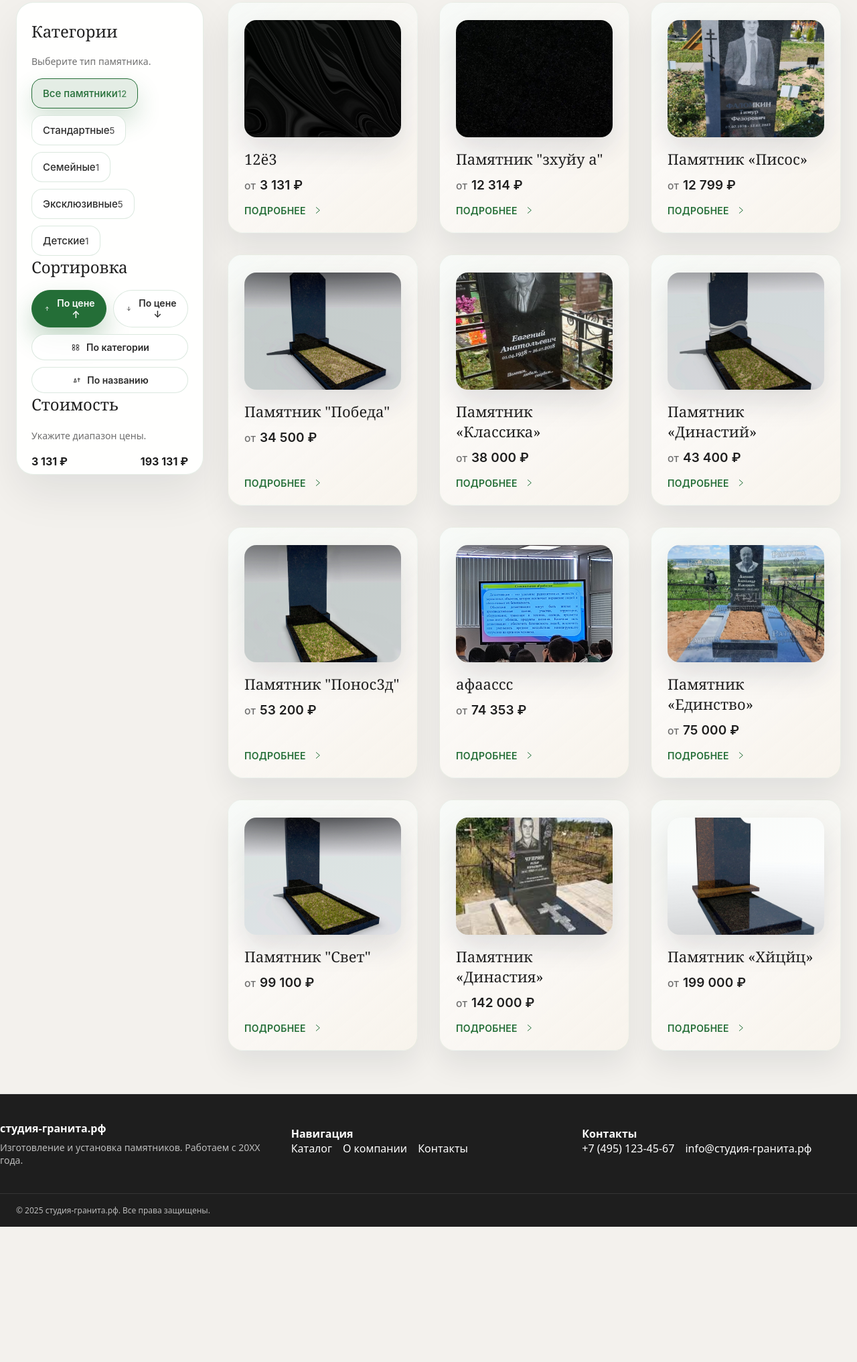
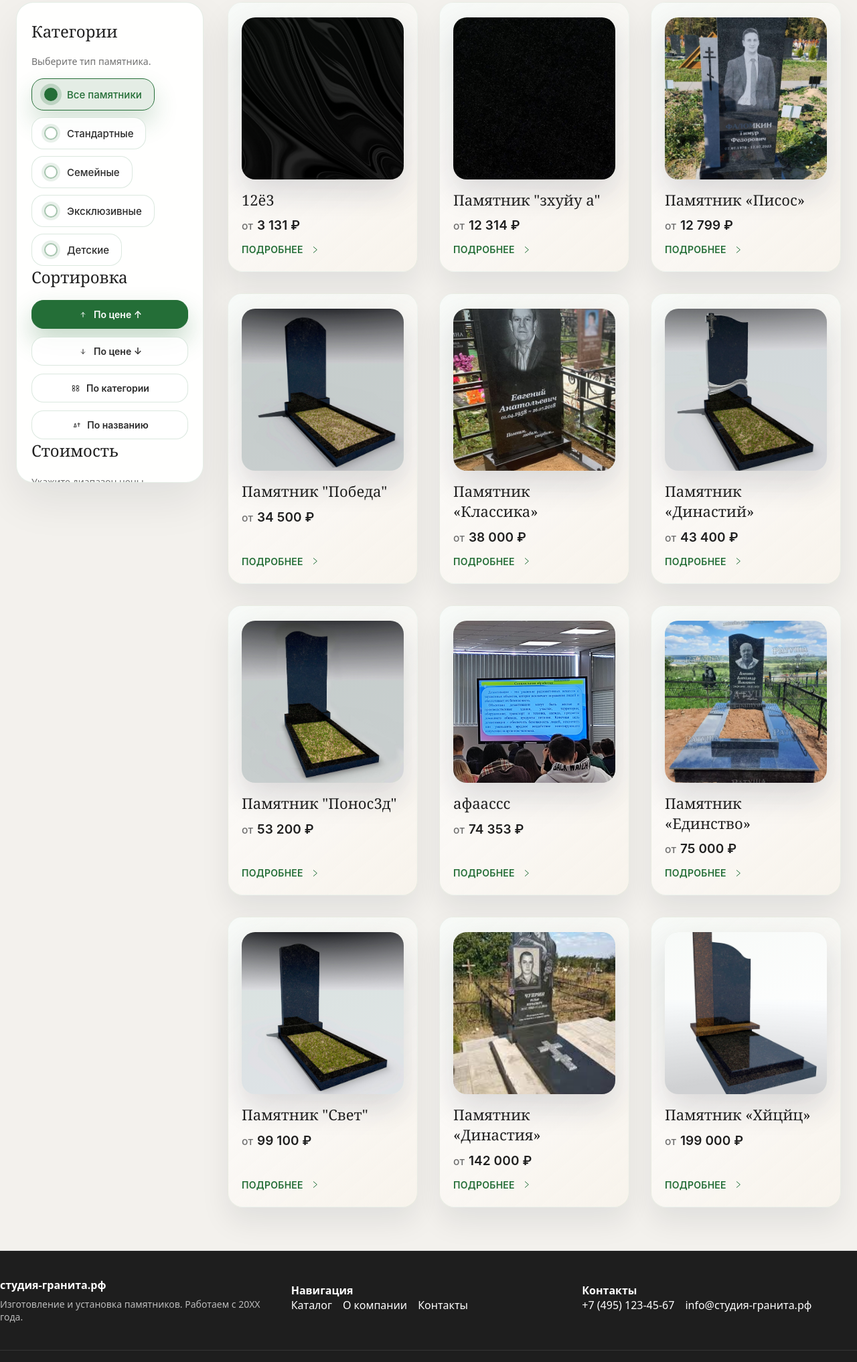
Before and after one commit to romdle/Project_Ritualka, a FastAPI app: page /catalog in a window 1280 px wide. Shown: the part 302-2336 px from the top of the page at 67% size. Before the commit the page ends 2134 px from the top, so only its background shows below. Run offline with FastAPI, Linux system fonts and the light colour scheme; data comes from the database, SQL or seed files in the repository.

Commit message:
ebashu 1

```diff
--- a/app/static/css/main.css
+++ b/app/static/css/main.css
@@ -1,12 +1,12 @@
-:root{--accent:#246e37;--dark:#1E1E1E;--bg:#F3F1ED;--card:#ffffff;--text:#2B2B2B;--maxw:1360px;--header-height:100px;--home-section-gap:48px;}
+:root{--accent:#246e37;--dark:#1E1E1E;--bg:#F3F1ED;--card:#ffffff;--text:#2B2B2B;--maxw:1360px;--header-height:100px;--home-section-gap:48px;--hero-min-height:620px;}
 html,body{height:100%}
 body{margin:0;padding:0;background:var(--bg);color:var(--text);font-family:system-ui,-apple-system,Segoe UI,Roboto,Inter,Arial,sans-serif}
 a{color:inherit;text-decoration:none}
 .container{max-width:var(--maxw);margin:0 auto;padding:0 24px}
-.hero-section{position:relative;background:linear-gradient(135deg,#131313,#000000);overflow:hidden}
+.hero-section{position:relative;background:linear-gradient(135deg,#131313,#000000);overflow:hidden;display:flex;align-items:stretch;min-height:var(--hero-min-height)}
 .hero-section::before{content:"";position:absolute;inset:0;background-image:var(--hero-bg-image,none);background-size:cover;background-position:center;opacity:.58;mix-blend-mode:screen;filter:saturate(120%)}
 .hero-section::after{content:"";position:absolute;inset:0;background:rgba(80,110,200,.65);mix-blend-mode:multiply}
-.hero-inner{position:relative;z-index:1;max-width:1440px;margin:0 auto;padding:var(--home-section-gap) 32px;display:flex;flex-wrap:wrap;gap:48px;align-items:center}
+.hero-inner{position:relative;z-index:1;max-width:1440px;margin:0 auto;padding:calc(var(--home-section-gap)*1.4) 32px;display:flex;flex-wrap:wrap;gap:48px;align-items:center;min-height:var(--hero-min-height)}
 .hero-content{flex:1 1 420px;max-width:640px;margin:0}
 .hero-title{color:#fff;margin:0 0 24px;font-family:Georgia,serif;font-size:48px;font-weight:400;line-height:1.3}
 .hero-text{color:#d1d5db;margin:0 0 32px;font-size:18px;line-height:1.8}
@@ -85,11 +85,11 @@ p{line-height:1.7;margin:0}
 .product-row{display:grid;grid-template-columns:repeat(3,minmax(0,1fr));gap:24px}
 .product-row.product-row--home{margin-top:var(--home-section-gap);margin-bottom:var(--home-section-gap)}
 .product-row--catalog{justify-content:flex-start;grid-template-columns:repeat(auto-fit,minmax(260px,1fr));gap:32px;justify-items:stretch}
-.product-tile{background:linear-gradient(140deg,rgba(255,255,255,.96),rgba(248,243,236,.88));border-radius:22px;border:1px solid rgba(36,110,55,.08);display:flex;flex-direction:column;align-items:stretch;overflow:hidden;box-sizing:border-box;transition:box-shadow .35s ease,transform .35s ease,border-color .35s ease;width:100%;min-width:0;max-width:340px;margin:0 auto;padding:26px 24px 24px;gap:18px;min-height:320px;text-align:left;position:relative;cursor:pointer;outline:none;box-shadow:0 22px 44px rgba(17,24,39,.08)}
+.product-tile{background:linear-gradient(140deg,rgba(255,255,255,.96),rgba(248,243,236,.88));border-radius:22px;border:1px solid rgba(36,110,55,.08);display:flex;flex-direction:column;align-items:stretch;overflow:hidden;box-sizing:border-box;transition:box-shadow .35s ease,transform .35s ease,border-color .35s ease;width:100%;min-width:0;max-width:340px;margin:0 auto;padding:22px 20px 24px;gap:16px;min-height:320px;text-align:left;position:relative;cursor:pointer;outline:none;box-shadow:0 22px 44px rgba(17,24,39,.08)}
 .product-tile::after{content:"";position:absolute;inset:0;border-radius:inherit;background:linear-gradient(160deg,rgba(36,110,55,.04),transparent 55%);pointer-events:none}
 .product-tile:hover{box-shadow:0 28px 54px rgba(17,24,39,.14);transform:translateY(-6px);border-color:rgba(36,110,55,.22)}
 .product-tile:focus-visible{box-shadow:0 0 0 3px rgba(36,110,55,.35),0 28px 54px rgba(17,24,39,.16)}
-.product-image-link{width:100%;aspect-ratio:4/3;border-radius:18px;overflow:hidden;display:flex;align-items:center;justify-content:center;position:relative;margin:0;background:linear-gradient(135deg,rgba(36,110,55,.12),rgba(36,110,55,.05));box-shadow:0 18px 42px rgba(17,24,39,.12)}
+.product-image-link{width:100%;aspect-ratio:1/1;border-radius:20px;overflow:hidden;display:flex;align-items:center;justify-content:center;position:relative;margin:0;background:linear-gradient(135deg,rgba(36,110,55,.12),rgba(36,110,55,.05));box-shadow:0 20px 46px rgba(17,24,39,.14)}
 .product-image-link img{width:100%;height:100%;object-fit:cover;transition:transform .35s ease;display:block}
 .product-tile:hover .product-image-link img,.product-tile:focus-visible .product-image-link img{transform:scale(1.05)}
 .product-image-placeholder{width:100%;height:100%;position:relative}
@@ -136,7 +137,7 @@ p{line-height:1.7;margin:0}
 .catalog-description{color:#6B6B6B;font-size:16px;line-height:1.7;max-width:640px;margin:0 0 32px}
 .catalog-layout{display:grid;grid-template-columns:320px 1fr;gap:48px;align-items:flex-start}
 .catalog-content{display:flex;flex-direction:column;gap:32px}
-.catalog-sidebar{background:rgba(255,255,255,.94);border-radius:26px;border:1px solid rgba(36,110,55,.12);padding:28px 26px;display:flex;flex-direction:column;gap:28px;position:sticky;top:calc(var(--header-height) + 24px);max-height:calc(100vh - var(--header-height) - 48px);overflow:auto;box-shadow:0 28px 64px rgba(17,24,39,.08)}
+.catalog-sidebar{background:rgba(255,255,255,.94);border-radius:26px;border:1px solid rgba(36,110,55,.12);padding:28px 26px;display:flex;flex-direction:column;gap:28px;position:sticky;top:calc(var(--header-height) + 14px);max-height:calc(100vh - var(--header-height) - 36px);overflow:auto;box-shadow:0 28px 64px rgba(17,24,39,.08)}
 .catalog-sidebar::-webkit-scrollbar{width:8px}
 .catalog-sidebar::-webkit-scrollbar-thumb{background:rgba(36,110,55,.3);border-radius:999px}
 .catalog-sidebar::-webkit-scrollbar-track{background:transparent}
@@ -144,37 +145,40 @@ p{line-height:1.7;margin:0}
 .catalog-filters-note{margin:0;font-size:14px;color:#6f6f6f;line-height:1.6}
 .catalog-filter-group{display:flex;flex-direction:column;gap:14px}
 .catalog-category-list{list-style:none;margin:0;padding:0;display:flex;flex-direction:column;gap:10px}
-.catalog-category-button{display:flex;align-items:center;justify-content:space-between;padding:12px 16px;border-radius:16px;border:1px solid rgba(36,110,55,.16);background:rgba(255,255,255,.84);color:#2B2B2B;font-size:15px;font-weight:500;font-family:"Inter","Segoe UI",Roboto,"Helvetica Neue",Arial,sans-serif;cursor:pointer;transition:all .3s ease}
+.catalog-category-button{display:flex;align-items:center;justify-content:flex-start;gap:14px;padding:13px 18px;border-radius:18px;border:1px solid rgba(36,110,55,.16);background:rgba(255,255,255,.88);color:#2B2B2B;font-size:15px;font-weight:500;font-family:"Inter","Segoe UI",Roboto,"Helvetica Neue",Arial,sans-serif;cursor:pointer;transition:all .3s ease;position:relative}
+.catalog-category-button::before{content:"";width:16px;height:16px;border-radius:999px;border:2px solid rgba(36,110,55,.4);background:#fff;box-shadow:0 0 0 4px rgba(36,110,55,.1);transition:all .3s ease}
 .catalog-category-button span{pointer-events:none}
 .catalog-category-button:hover{border-color:#246e37;color:#246e37;box-shadow:0 12px 26px rgba(36,110,55,.15)}
+.catalog-category-button:hover::before{border-color:#246e37;box-shadow:0 0 0 4px rgba(36,110,55,.18)}
 .catalog-category-button.is-active{background:rgba(36,110,55,.12);color:#246e37;border-color:#246e37;box-shadow:0 18px 36px rgba(36,110,55,.2)}
-.catalog-category-count{font-size:13px;color:inherit;opacity:.8}
-.catalog-sort-group{display:flex;flex-wrap:wrap;gap:10px}
-.catalog-sort-button{flex:1 1 110px;padding:10px 16px;border-radius:999px;border:1px solid rgba(36,110,55,.16);background:rgba(255,255,255,.85);font-size:14px;font-weight:600;font-family:"Inter","Segoe UI",Roboto,"Helvetica Neue",Arial,sans-serif;color:#2B2B2B;cursor:pointer;transition:all .3s ease;display:flex;align-items:center;justify-content:center;gap:8px}
+.catalog-category-button.is-active::before{background:var(--accent);border-color:var(--accent);box-shadow:0 0 0 6px rgba(36,110,55,.2)}
+.catalog-sort-group{display:grid;grid-template-columns:repeat(auto-fit,minmax(140px,1fr));gap:12px}
+.catalog-sort-button{padding:12px 18px;border-radius:18px;border:1px solid rgba(36,110,55,.16);background:rgba(255,255,255,.88);font-size:14px;font-weight:600;font-family:"Inter","Segoe UI",Roboto,"Helvetica Neue",Arial,sans-serif;color:#2B2B2B;cursor:pointer;transition:all .3s ease;display:flex;align-items:center;justify-content:center;gap:8px}
 .catalog-sort-button svg{width:16px;height:16px;stroke:currentColor}
 .catalog-sort-button:hover{border-color:#246e37;color:#246e37;box-shadow:0 10px 24px rgba(36,110,55,.15)}
 .catalog-sort-button.is-active{background:#246e37;color:#fff;border-color:#246e37;box-shadow:0 18px 36px rgba(36,110,55,.28)}
 .catalog-price-range{display:flex;flex-direction:column;gap:16px}
 .catalog-price-values{display:flex;justify-content:space-between;font-size:14px;color:#4f4f4f;font-family:"Inter","Segoe UI",Roboto,"Helvetica Neue",Arial,sans-serif}
 .catalog-price-values strong{color:#1f1f1f;font-size:16px}
-.catalog-range-slider{position:relative;height:44px;display:flex;align-items:center;--range-min:0;--range-max:1;--range-from:0;--range-to:1}
-.catalog-range-slider::before{content:"";position:absolute;left:0;right:0;height:4px;border-radius:999px;background:rgba(36,110,55,.2)}
-.catalog-range-slider::after{content:"";position:absolute;height:4px;border-radius:999px;background:var(--accent);left:calc((max(var(--range-from),var(--range-min)) - var(--range-min)) / max(1,(var(--range-max) - var(--range-min))) * 100%);right:calc(100% - (max(var(--range-to),var(--range-min)) - var(--range-min)) / max(1,(var(--range-max) - var(--range-min))) * 100%)}
-.catalog-range-slider input[type=range]{-webkit-appearance:none;appearance:none;width:100%;position:absolute;left:0;right:0;margin:0;height:44px;background:transparent;pointer-events:auto}
+.catalog-range-slider{position:relative;height:56px;display:flex;align-items:center;--range-min:0;--range-max:1;--range-from:0;--range-to:1}
+.catalog-range-slider::before{content:"";position:absolute;left:0;right:0;height:6px;border-radius:999px;background:rgba(36,110,55,.18)}
+.catalog-range-slider::after{content:"";position:absolute;height:6px;border-radius:999px;background:var(--accent);left:calc((max(var(--range-from),var(--range-min)) - var(--range-min)) / max(1,(var(--range-max) - var(--range-min))) * 100%);right:calc(100% - (max(var(--range-to),var(--range-min)) - var(--range-min)) / max(1,(var(--range-max) - var(--range-min))) * 100%)}
+.catalog-range-slider input[type=range]{-webkit-appearance:none;appearance:none;width:100%;position:absolute;left:0;right:0;margin:0;top:50%;transform:translateY(-50%);height:56px;background:transparent;pointer-events:auto}
 .catalog-range-slider input[type=range]:focus{outline:none}
-.catalog-range-slider input[type=range]::-webkit-slider-thumb{-webkit-appearance:none;height:18px;width:18px;border-radius:50%;background:#fff;border:2px solid var(--accent);box-shadow:0 6px 16px rgba(36,110,55,.35);cursor:pointer}
-.catalog-range-slider input[type=range]::-webkit-slider-runnable-track{height:4px;background:transparent}
-.catalog-range-slider input[type=range]::-moz-range-thumb{height:18px;width:18px;border-radius:50%;background:#fff;border:2px solid var(--accent);box-shadow:0 6px 16px rgba(36,110,55,.35);cursor:pointer}
-.catalog-range-slider input[type=range]::-moz-range-track{height:4px;background:transparent}
+.catalog-range-slider input[type=range]::-webkit-slider-thumb{-webkit-appearance:none;height:22px;width:22px;border-radius:50%;background:var(--accent);border:0;box-shadow:0 10px 24px rgba(36,110,55,.35);cursor:pointer}
+.catalog-range-slider input[type=range]::-webkit-slider-runnable-track{height:6px;background:transparent}
+.catalog-range-slider input[type=range]::-moz-range-thumb{height:22px;width:22px;border-radius:50%;background:var(--accent);border:0;box-shadow:0 10px 24px rgba(36,110,55,.35);cursor:pointer}
+.catalog-range-slider input[type=range]::-moz-range-track{height:6px;background:transparent}
 .catalog-reset{align-self:flex-start;background:transparent;border:none;color:#6f6f6f;font-size:13px;text-decoration:underline;cursor:pointer;padding:0}
 .catalog-reset:hover{color:#246e37}
 .catalog-filters-toggle{display:none;margin-bottom:28px}
 .catalog-filters-toggle button{display:inline-flex;align-items:center;gap:10px;padding:12px 20px;border-radius:16px;border:1px solid rgba(36,110,55,.2);background:rgba(255,255,255,.92);font-size:15px;font-weight:600;color:#246e37;cursor:pointer;box-shadow:0 14px 32px rgba(36,110,55,.16);transition:all .3s ease}
 .catalog-filters-toggle button svg{width:18px;height:18px;stroke:currentColor}
 .catalog-filters-toggle button:hover{background:#246e37;color:#fff}
-.catalog-overlay{position:fixed;inset:0;background:rgba(17,17,17,.6);display:none;align-items:flex-start;justify-content:flex-end;padding:18px;z-index:1600}
-.catalog-overlay.is-open{display:flex}
-.catalog-overlay-panel{background:rgba(255,255,255,.97);width:min(80%,420px);max-width:420px;height:100%;border-radius:24px 0 0 24px;box-shadow:0 30px 70px rgba(17,24,39,.38);padding:32px 26px 40px;display:flex;flex-direction:column;gap:24px;overflow:auto;position:relative}
+.catalog-overlay{position:fixed;inset:0;background:rgba(17,17,17,.6);display:flex;align-items:flex-start;justify-content:flex-end;padding:18px;z-index:1600;opacity:0;visibility:hidden;pointer-events:none;transition:opacity .35s ease}
+.catalog-overlay.is-open{opacity:1;visibility:visible;pointer-events:auto}
+.catalog-overlay-panel{background:rgba(255,255,255,.97);width:min(80%,420px);max-width:420px;height:100%;border-radius:24px 0 0 24px;box-shadow:0 30px 70px rgba(17,24,39,.38);padding:32px 26px 40px;display:flex;flex-direction:column;gap:24px;overflow:auto;position:relative;transform:translateX(32px);transition:transform .35s ease}
+.catalog-overlay.is-open .catalog-overlay-panel{transform:translateX(0)}
 .catalog-overlay-close{align-self:flex-end;background:transparent;border:none;font-size:14px;color:#6f6f6f;cursor:pointer;text-transform:uppercase;letter-spacing:.2em;font-weight:600}
 .catalog-overlay-close:hover{color:#246e37}
 .catalog-overlay-heading{font-family:Georgia,serif;font-size:26px;font-weight:400;margin:0;color:#1f1f1f}
--- a/app/templates/catalog.html
+++ b/app/templates/catalog.html
@@ -32,9 +32,13 @@
               <ul class="catalog-category-list">
                 {% for category in categories %}
                   <li>
-                    <button type="button" class="catalog-category-button{% if category.slug == filters.category %} is-active{% endif %}" data-filter-category="{{ category.slug }}">
+                    <button
+                      type="button"
+                      class="catalog-category-button{% if category.slug == filters.category %} is-active{% endif %}"
+                      data-filter-category="{{ category.slug }}"
+                      aria-pressed="{{ 'true' if category.slug == filters.category else 'false' }}"
+                    >
                       <span>{{ category.label }}</span>
-                      <span class="catalog-category-count">{{ category.count }}</span>
                     </button>
                   </li>
                 {% endfor %}
```
Also changed, not shown: other parts of app/static/css/main.css (+12 -9 lines), app/scripts/catalog.js (+47 -2 lines), app/view_helpers.py (+17 -1 lines).
